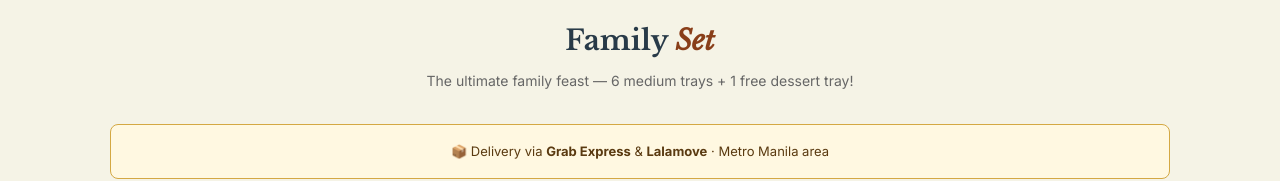
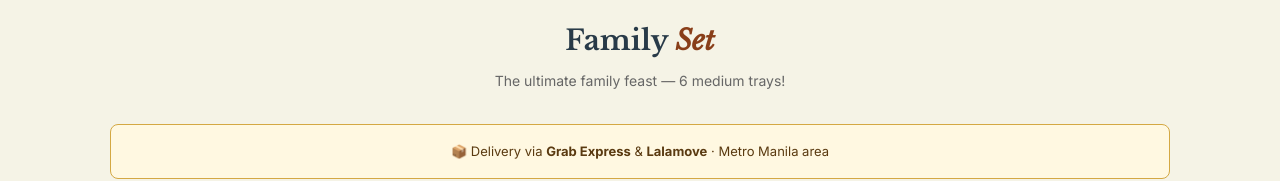
Before and after one commit to casa-de-rafael/casa-de-rafael, a website: page menu.html in a window 1280 px wide. Both pictures are taken after a click on the button "Family Sets". Shown: the part 409-590 px from the top of the page. Drawn offline with nearby package versions, Linux system fonts and the light colour scheme.

Commit message:
fix: update family set description to remove free dessert tray offer

```diff
--- a/menu.html
+++ b/menu.html
@@ -1423,7 +1423,7 @@
         <!-- FAMILY SET PANEL -->
         <div class="menu-panel" id="family">
             <h2 class="panel-title">Family <span>Set</span></h2>
-            <p class="panel-sub">The ultimate family feast — 6 medium trays + 1 free dessert tray!</p>
+            <p class="panel-sub">The ultimate family feast — 6 medium trays!</p>
             <div class="note-box">📦 Delivery via <strong>Grab Express</strong> &amp; <strong>Lalamove</strong> · Metro
                 Manila area</div>
 
```
